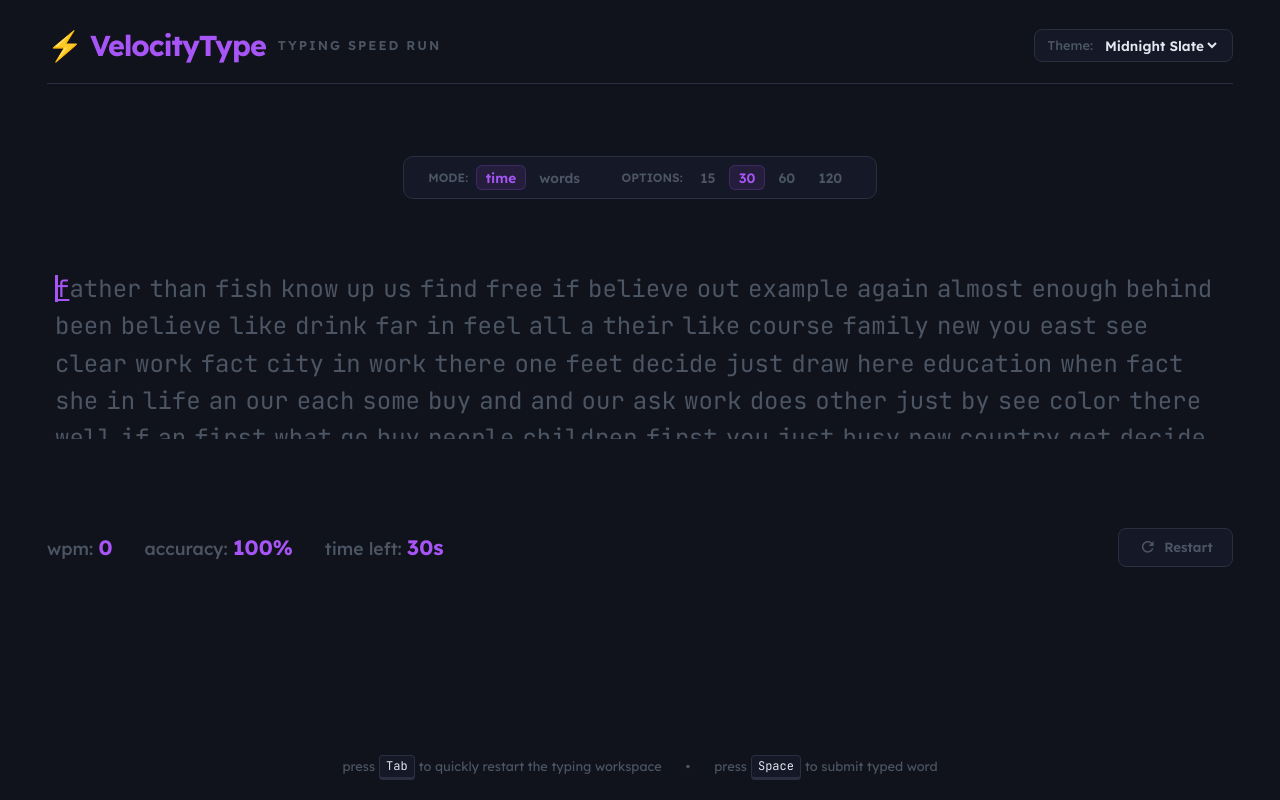
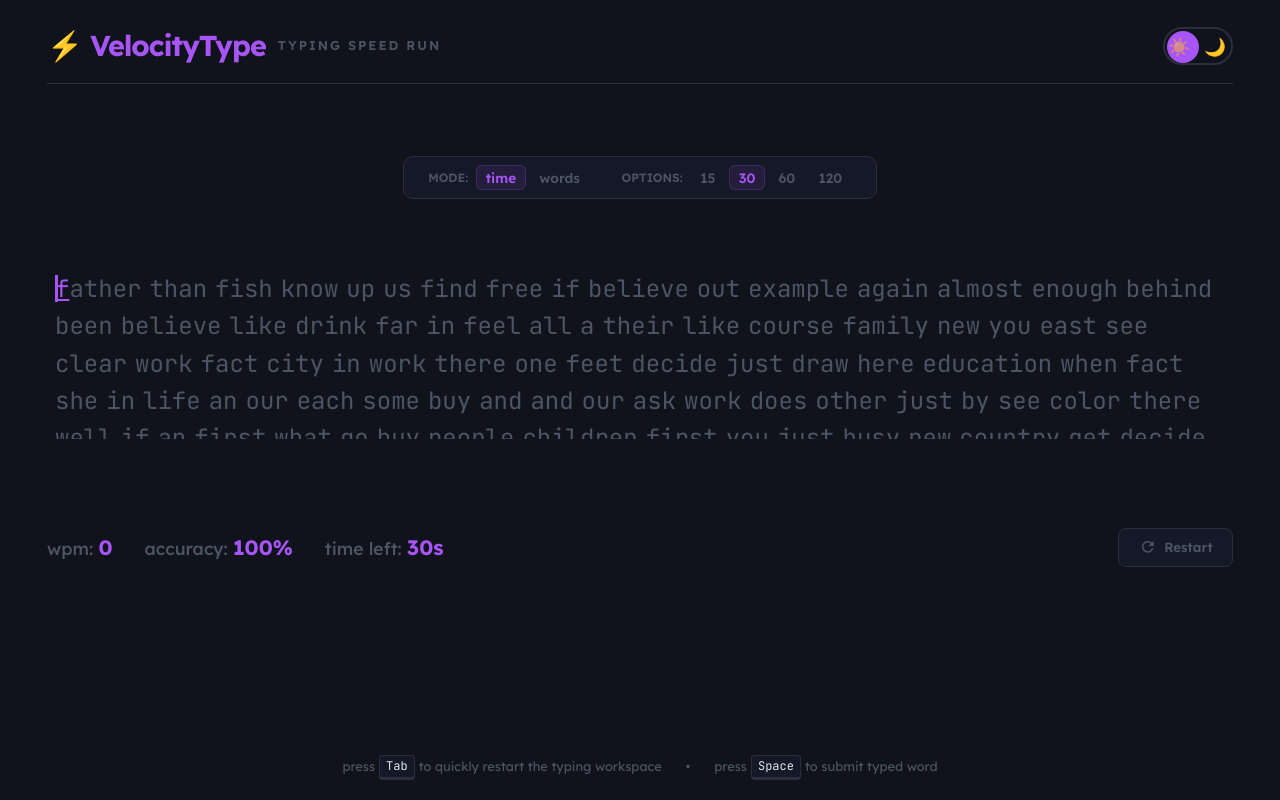
Before and after one commit to Nayanvavadiya/MonkeyType_Clone, a React (Vite) app: page / in a window 1280 px wide. Built offline with nearby package versions, Linux system fonts and the light colour scheme.

Commit message:
Dark and light theme button added

```diff
--- a/src/App.css
+++ b/src/App.css
@@ -40,7 +40,7 @@
   gap: 1.5rem;
 }
 
-/* Sound Controller & Theme Select */
+/* Sound Controller & Theme Toggle */
 .sound-toggle-btn {
   background: transparent;
   color: var(--sub-color);
@@ -58,36 +58,84 @@
   background: var(--card-bg);
 }
 
-.theme-selector {
+/* Theme Toggle Switch */
+.theme-toggle {
   display: flex;
   align-items: center;
-  gap: 0.5rem;
-  background: var(--card-bg);
-  border: 1px solid var(--border-color);
-  padding: 0.35rem 0.75rem;
-  border-radius: 8px;
+  gap: 0.75rem;
 }
 
-.theme-selector label {
-  font-size: 0.8rem;
-  color: var(--sub-color);
-  font-weight: 500;
+.theme-toggle-btn {
+  position: relative;
+  width: 70px;
+  height: 38px;
+  background: transparent;
+  border: 2px solid var(--border-color);
+  border-radius: 25px;
+  cursor: pointer;
+  display: flex;
+  align-items: center;
+  padding: 0 4px;
+  gap: 0.5rem;
+  transition: border-color 0.3s ease;
+  padding: 0;
 }
 
-.theme-dropdown {
-  background: transparent;
-  color: var(--text-color);
-  border: none;
-  font-family: inherit;
-  font-size: 0.85rem;
-  font-weight: 600;
-  cursor: pointer;
-  outline: none;
+.theme-toggle-btn:hover {
+  border-color: var(--main-color);
 }
 
-.theme-dropdown option {
-  background-color: var(--bg-color);
-  color: var(--text-color);
+.theme-icon {
+  font-size: 1.1rem;
+  display: flex;
+  align-items: center;
+  justify-content: center;
+  width: 28px;
+  height: 28px;
+  position: relative;
+  z-index: 2;
+}
+
+.theme-icon.light-icon {
+  opacity: 0.5;
+  transition: opacity 0.3s ease;
+}
+
+.theme-icon.dark-icon {
+  opacity: 0.5;
+  transition: opacity 0.3s ease;
+}
+
+.theme-toggle-btn.active .theme-icon.light-icon {
+  opacity: 1;
+}
+
+.theme-toggle-btn.active .theme-icon.dark-icon {
+  opacity: 0.5;
+}
+
+.theme-toggle-btn:not(.active) .theme-icon.light-icon {
+  opacity: 0.5;
+}
+
+.theme-toggle-btn:not(.active) .theme-icon.dark-icon {
+  opacity: 1;
+}
+
+.theme-toggle-slider {
+  position: absolute;
+  top: 2px;
+  left: 2px;
+  width: 32px;
+  height: 32px;
+  background: var(--main-color);
+  border-radius: 50%;
+  transition: all 0.3s ease;
+  z-index: 1;
+}
+
+.theme-toggle-btn.active .theme-toggle-slider {
+  left: 36px;
 }
 
 /* Main Dashboard Grid */
--- a/src/App.jsx
+++ b/src/App.jsx
@@ -430,17 +430,16 @@ export default function App() {
         </div>
 
         <div className="header-settings">
-          <div className="theme-selector">
-            <label htmlFor="themeSelect">Theme:</label>
-            <select
-              id="themeSelect"
-              className="theme-dropdown"
-              value={theme}
-              onChange={(e) => setTheme(e.target.value)}
+          <div className="theme-toggle">
+            <button
+              className={`theme-toggle-btn ${theme === 'light' ? 'active' : ''}`}
+              onClick={() => setTheme(theme === 'light' ? 'default' : 'light')}
+              aria-label="Toggle theme"
             >
-              <option value="default">Midnight Slate</option>
-              <option value="light">Crisp Light</option>
-            </select>
+              <span className="theme-icon light-icon">☀️</span>
+              <span className="theme-toggle-slider"></span>
+              <span className="theme-icon dark-icon">🌙</span>
+            </button>
           </div>
         </div>
       </header>
```
